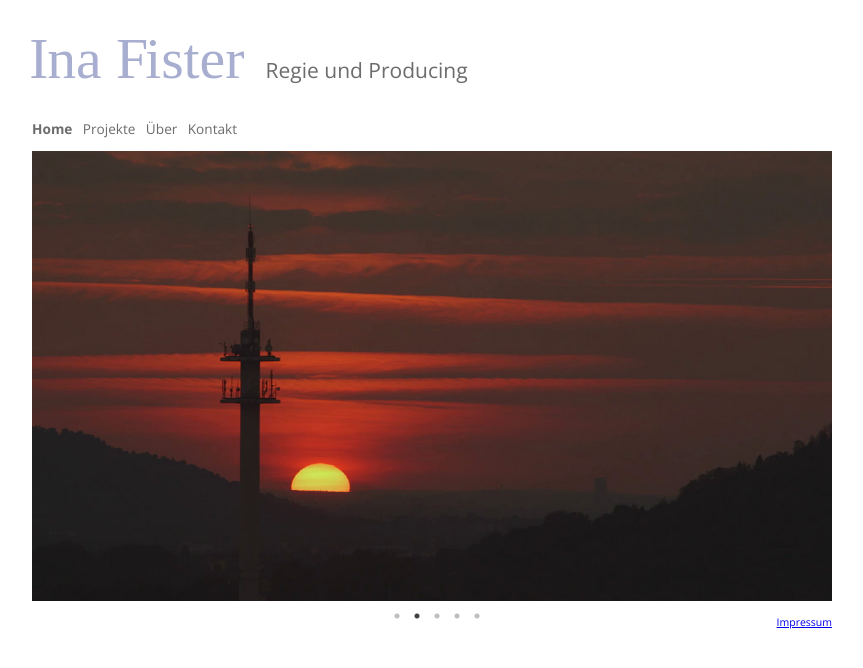
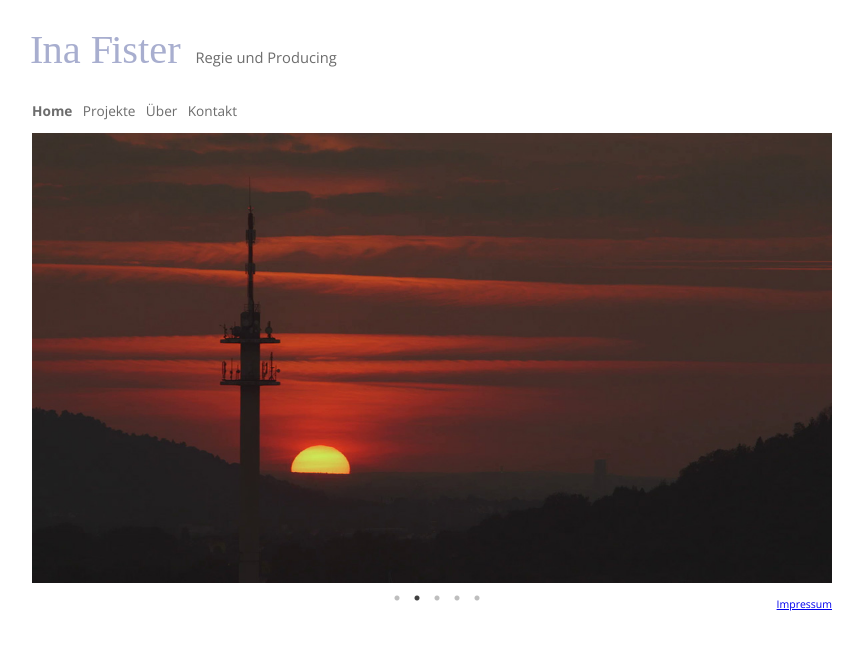
Before and after one commit to fisterfilms/fisterfilms.de, a Jekyll site: the page built from index.html, in a window 1280 px wide. Shown: the top 668 px of the page, without its empty margins (208-1071 px from the left). Built offline with Jekyll 4.4.1, drawn with Linux system fonts in a browser that asks for light colours; nearby versions of some CDN libraries; some web fonts are replaced.

Commit message:
Update main.css

```diff
--- a/css/main.css
+++ b/css/main.css
@@ -81,7 +81,7 @@ article strong{
 
 header {
   margin-top: 2.5em;
-  font-size: .5em;
+  font-size: 1em;
 }
 
 
@@ -136,6 +136,9 @@ footer a {
 
 }
 
+.page-title {
+  font-size: .7em;
+}
 
 .page-title h1 {
   font-family: Bentham, serif;
```
